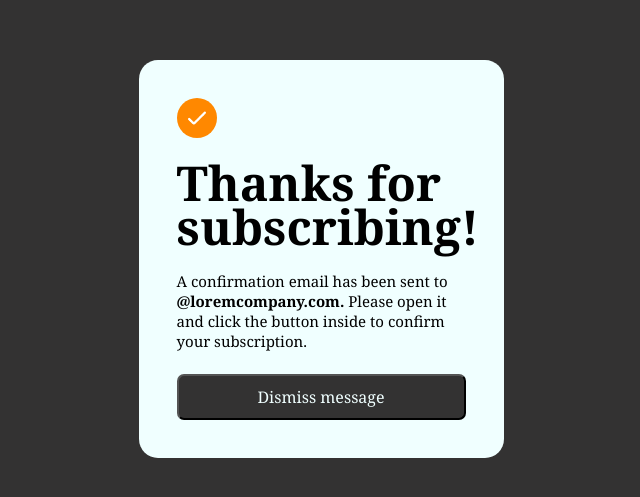
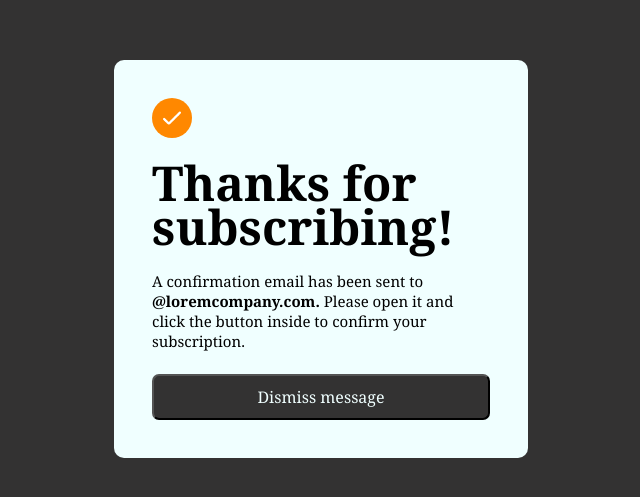
Before and after one commit to YhordiC/formulario-de-suscripcion, a plain HTML site: page aceptado.html in a window 1280 px wide. Shown: the part 141-638 px from the top of the page, without its empty margins (319-959 px from the left). Drawn offline with Linux system fonts and the light colour scheme.

Commit message:
nuevos canvios en los estilos de la ventana exito por la suscripción

```diff
--- a/style2.css
+++ b/style2.css
@@ -11,17 +11,18 @@ body{
     display: flex;
     justify-content: center;
     align-items: center;
-    padding: 0 11px;
+
 }
-section{
+ section{
 width: 100%;
-max-width: 365px;
+max-width: 414px;
+height: 100%;
 padding: 38px;
 display: flex;
 flex-direction: column;
 gap: 23px;
 background-color: azure;
-border-radius: 19px;
+justify-content: center;
 
 }
 picture{
@@ -50,6 +51,9 @@ button{
     font-size: 16px;
     padding: 10px;
     border-radius: 7px;
+    position: relative;
+    bottom: calc(-12em + 6vh);
+
 }
 
 button:hover{
@@ -59,3 +63,15 @@ button:hover{
 button:active{
     background-color: rgb(51, 50, 50) ;
 }
+
+@media (min-width:419px) {
+    section{
+        height: auto;
+        border-radius: 10px;
+    }
+
+    button{
+        bottom: 0;
+    }
+
+}
```
